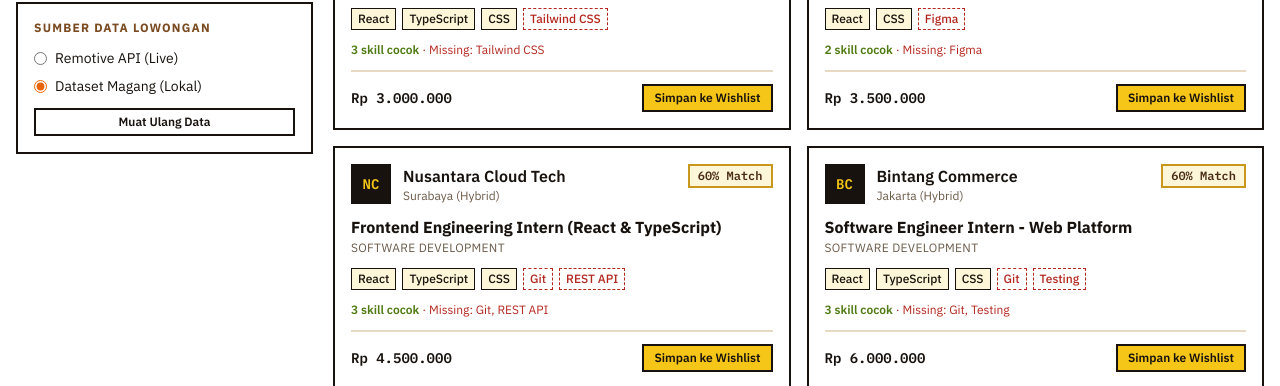
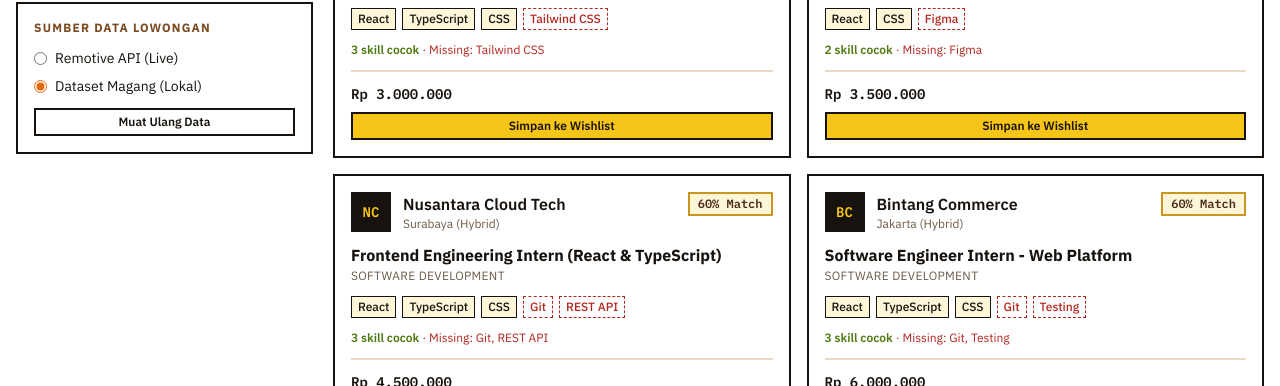
Before and after one commit to DaffHaxxim/pweb-react-A14-2026, a React (Vite) app: page / in a window 1280 px wide. Both pictures are taken after a click on the button "Pakai Fallback Lokal". Shown: the part 414-800 px from the top of the page. Built offline with nearby package versions, Linux system fonts and the light colour scheme; no server answers.

Commit message:
Menyeragamkan bagian bawah kartu lowongan dengan atau tanpa gaji

```diff
--- a/src/components/KartuLowongan.tsx
+++ b/src/components/KartuLowongan.tsx
@@ -66,24 +66,36 @@ export function KartuLowongan({ job, match, sudahAda, onSimpan }: KartuLowonganP
         )}
       </p>
 
-      <div className="mt-auto flex flex-wrap items-center justify-between gap-2 border-t-2 border-garis pt-3">
-        <span className="font-mono text-sm font-semibold">{job.salary || "Gaji tidak dicantumkan"}</span>
-        <div className="flex items-center gap-2">
+      {/* Bagian bawah kartu selalu 2 baris (gaji + tautan, lalu tombol),
+          supaya tata letaknya sama untuk semua kartu, ada gaji atau tidak */}
+      <div className="mt-auto space-y-2 border-t-2 border-garis pt-3">
+        <div className="flex items-center justify-between gap-2">
+          {job.salary ? (
+            <span className="font-mono text-sm font-semibold">{job.salary}</span>
+          ) : (
+            <span className="font-mono text-sm text-redup">Gaji tidak dicantumkan</span>
+          )}
           {/* Tautan balik ke Remotive (diminta oleh ketentuan API Remotive) */}
           {job.url && (
             <a
               href={job.url}
               target="_blank"
               rel="noreferrer"
-              className="text-xs font-semibold text-cokelat underline hover:text-oranye"
+              className="shrink-0 text-xs font-semibold text-cokelat underline hover:text-oranye"
             >
               Lihat di Remotive
             </a>
           )}
-          <Tombol ukuran="kecil" varian={sudahAda ? "kedua" : "utama"} disabled={sudahAda} onClick={onSimpan}>
-            {sudahAda ? "Sudah Dilamar" : "Simpan ke Wishlist"}
-          </Tombol>
         </div>
+        <Tombol
+          ukuran="kecil"
+          varian={sudahAda ? "kedua" : "utama"}
+          disabled={sudahAda}
+          onClick={onSimpan}
+          className="w-full"
+        >
+          {sudahAda ? "Sudah Dilamar" : "Simpan ke Wishlist"}
+        </Tombol>
       </div>
     </article>
   );
```
